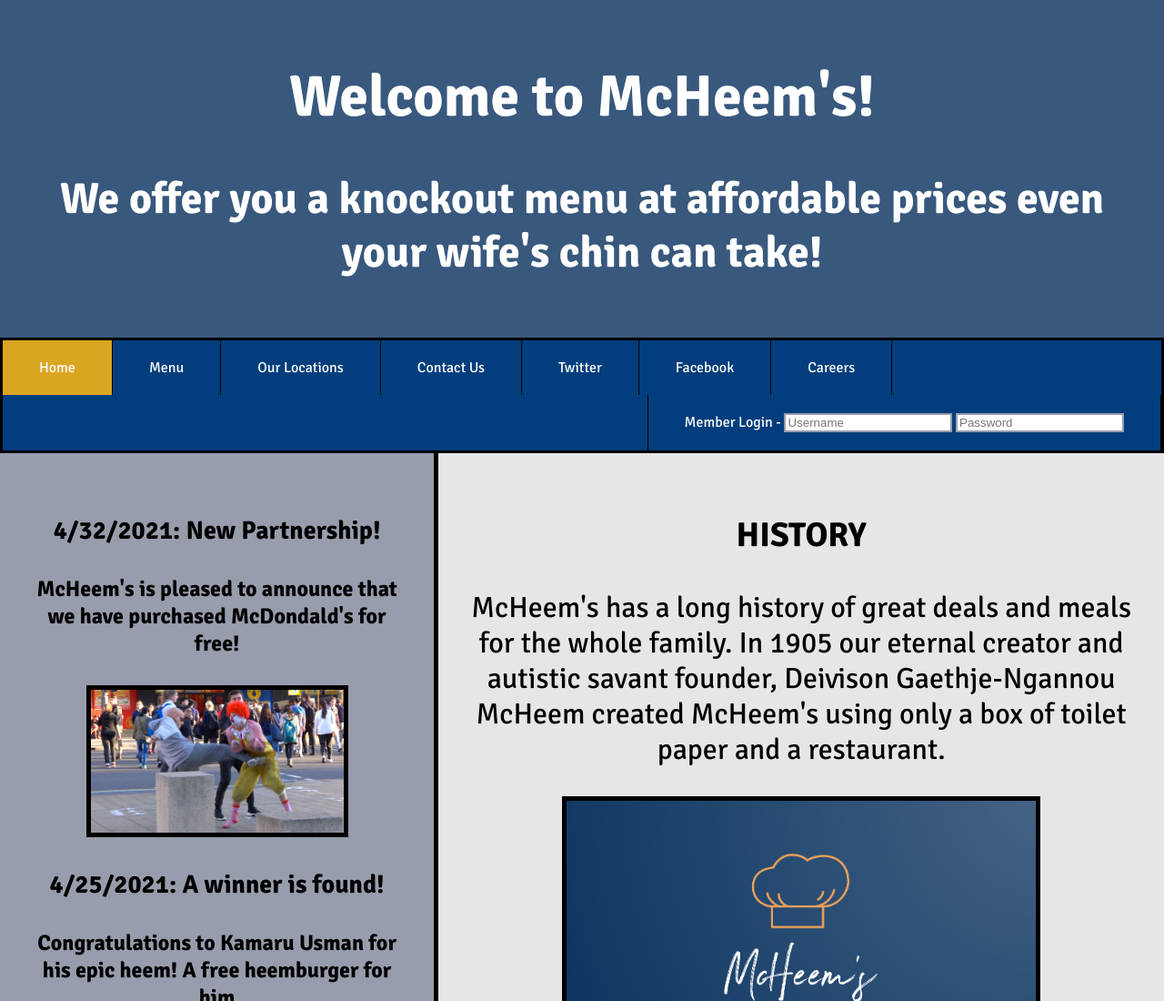
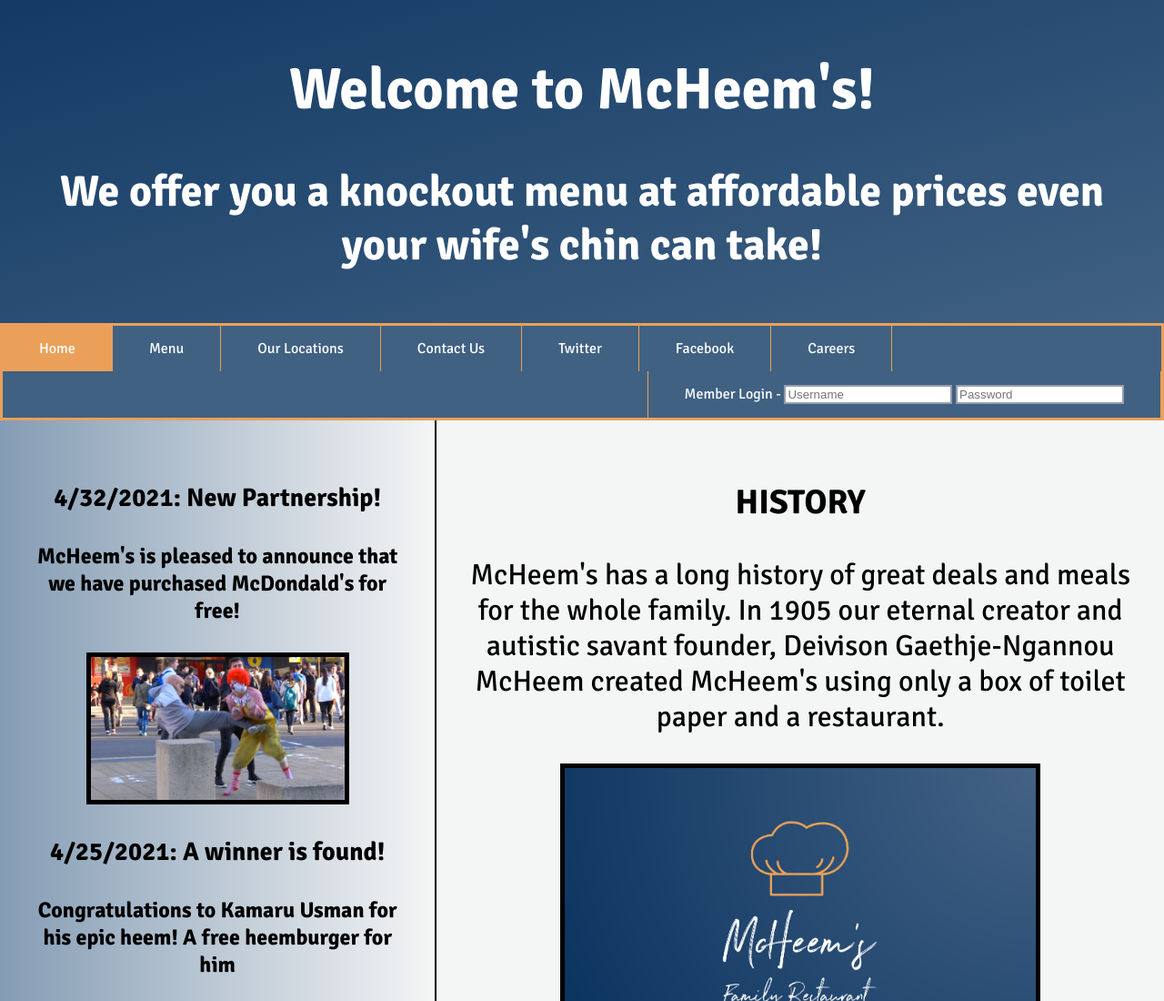
Before and after one commit to illholdthemoff/boish-website, a plain HTML site: page index.html in a window 1280 px wide. Shown: the top 1100 px of the page at 91% size. Drawn offline with Linux system fonts and the light colour scheme.

```diff
--- a/style.css
+++ b/style.css
@@ -8,12 +8,12 @@ html, body {
 }
 
 #header {
-    background-color: rgba(56,88,125,255);
+    background-image: linear-gradient(to bottom right, rgba(19,58,101,255), rgba(64,97,130,255));
     font-size: 2em;
     font-weight: 700px;
     text-align: center;
     color: white;
-    padding: 3vh;
+    padding: 2vh;
 }
 
 #header a {
@@ -25,34 +25,34 @@ html, body {
 
 #navbar {
     overflow: hidden;
-    background-color: rgb(2, 62, 125);
-    border: 3px solid black;
+    background-color: rgba(64,97,130,255);
+    border: 3px solid rgba(235,160,89,255);
     position: sticky;
     top: 0;
 }
 
 #navbar a.right {
     float: right;
-    border-left: 1px solid black;
+    border-left: 1px solid rgba(235,160,89,255);
 }
 
 #navbar a {
     float: left;
     display: block;
-    background-color: rgb(2, 62, 125);
+    background-color: rgba(64,97,130,255);
     color: white;
     text-align: center;
-    padding: 20px 40px;
+    padding: 15px 40px;
     text-decoration: none;
-    border-right: 1px solid black;
+    border-right: 1px solid rgba(235,160,89,255);
 }
 
 #navbar a:hover {
-    background-color: goldenrod;
+    background-color: rgba(235,160,89,255);
 }
 
 #navbar a.test {
-    background-color: goldenrod;
+    background-color: rgba(235,160,89,255);
 }
 
 /* #navbar a.active {
@@ -68,17 +68,17 @@ html, body {
     font-size: 1.5em;
     font-weight: 400px;
     flex: 35%;
-    background-color: rgb(151, 157, 172);
+    background-image: linear-gradient(to right, rgb(132,156,180), rgba(244, 245, 245, 1));
     padding: 40px;
     text-align: center;
-    border-right: 5px solid black;
+    border-right: 2px solid black;
 }
 
 #content {
     font-size: 2em;
     font-weight: 400px;
     flex: 65%;
-    background-color: rgb(230, 230, 230);
+    background-color: rgba(244, 245, 245, 1);
     padding: 30px;
     text-align: center;
 }
```
